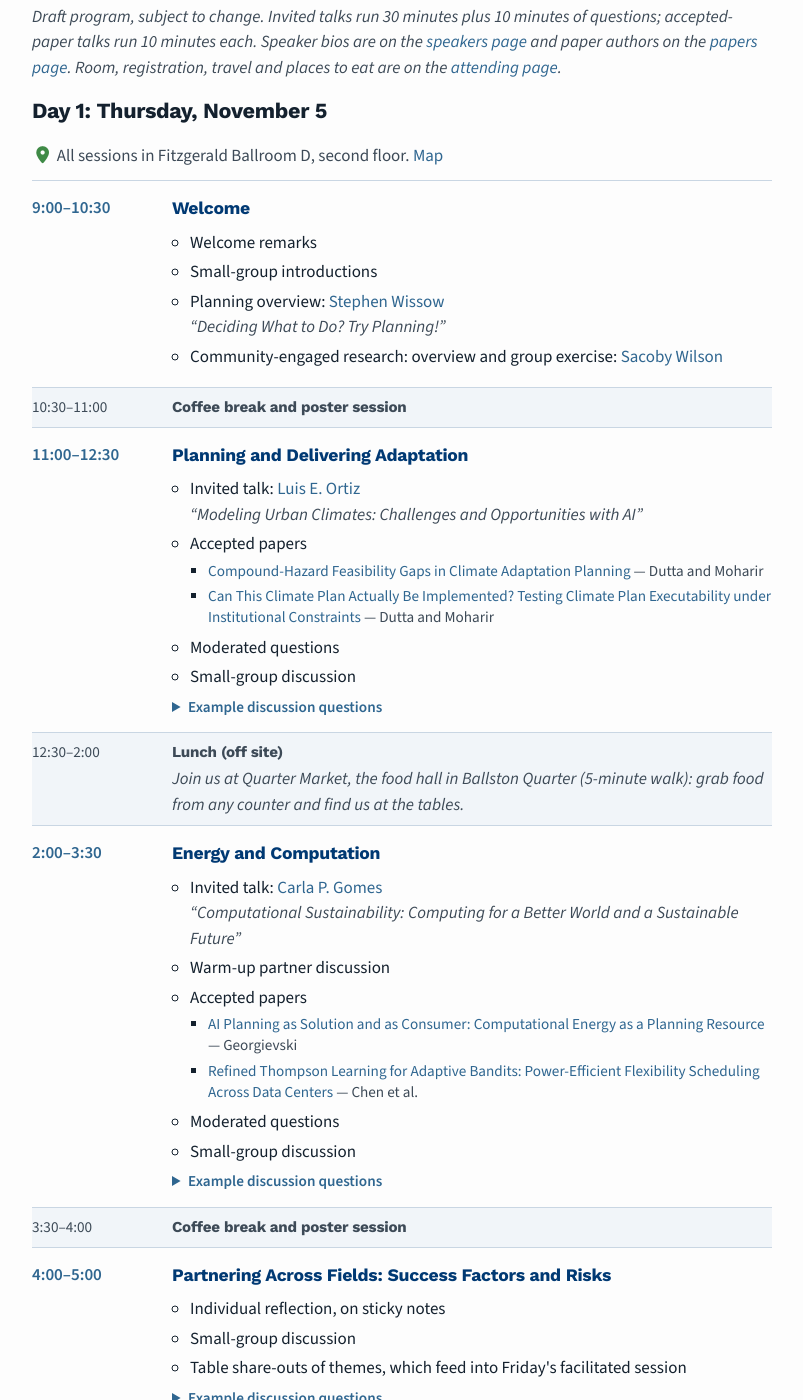
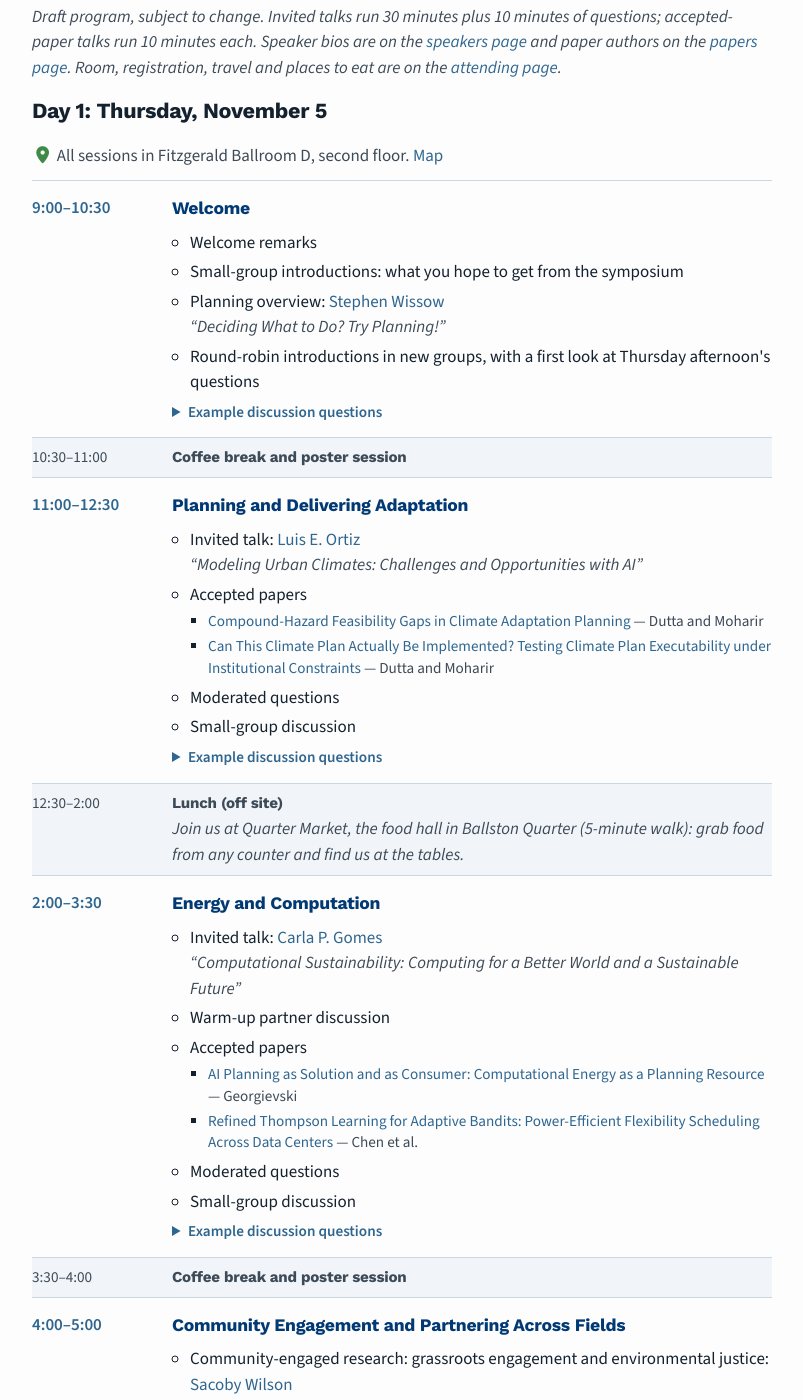
Before and after one commit to plan4planet/plan4planet.github.io, a Jekyll site: the page built from pages/schedule.md, in a window 1280 px wide and 1400 px high, scrolled down 309 px. Shown: the whole window, without its empty margins (238-1041 px from the left). Built offline with Jekyll 4.4.1, drawn with Linux system fonts in a browser that asks for light colours; nearby versions of some CDN libraries.

Commit message:
content: Wilson moves to Thursday 4:00; opening intros and a preview of the afternoon prompts

```diff
--- a/_data/schedule.yml
+++ b/_data/schedule.yml
@@ -15,12 +15,14 @@
       title: Welcome
       items:
         - label: Welcome remarks
-        - label: Small-group introductions
+        - label: "Small-group introductions: what you hope to get from the symposium"
         - label: Planning overview
           speaker: Stephen Wissow
           talk: "Deciding What to Do? Try Planning!"
-        - label: "Community-engaged research: overview and group exercise"
-          speaker: Sacoby Wilson
+        - label: Round-robin introductions in new groups, with a first look at Thursday afternoon's questions
+      prompts:
+        - "What do you hope to get out of this symposium?"
+        - "Think of a collaboration across fields that worked well, or didn't. What made the difference?"
     - time: 10:30–11:00
       title: Coffee break and poster session
     - time: 11:00–12:30
@@ -65,14 +67,16 @@
     - time: 3:30–4:00
       title: Coffee break and poster session
     - time: 4:00–5:00
-      title: "Partnering Across Fields: Success Factors and Risks"
+      title: "Community Engagement and Partnering Across Fields"
       items:
+        - label: "Community-engaged research: grassroots engagement and environmental justice"
+          speaker: Sacoby Wilson
         - label: Individual reflection, on sticky notes
         - label: Small-group discussion
         - label: Table share-outs of themes, which feed into Friday's facilitated session
       prompts:
-        - "Our collaboration will be successful when…"
-        - "The greatest risk to the success of our collaboration could be…"
+        - "How will we know our collaboration is going successfully? What are the indicators?"
+        - "What is the greatest risk to the success of our collaboration?"
     - time: 5:30–6:30
       title: AAAI reception
       subtitle: Second-floor pre-function area, outside Fitzgerald Ballroom C
```
